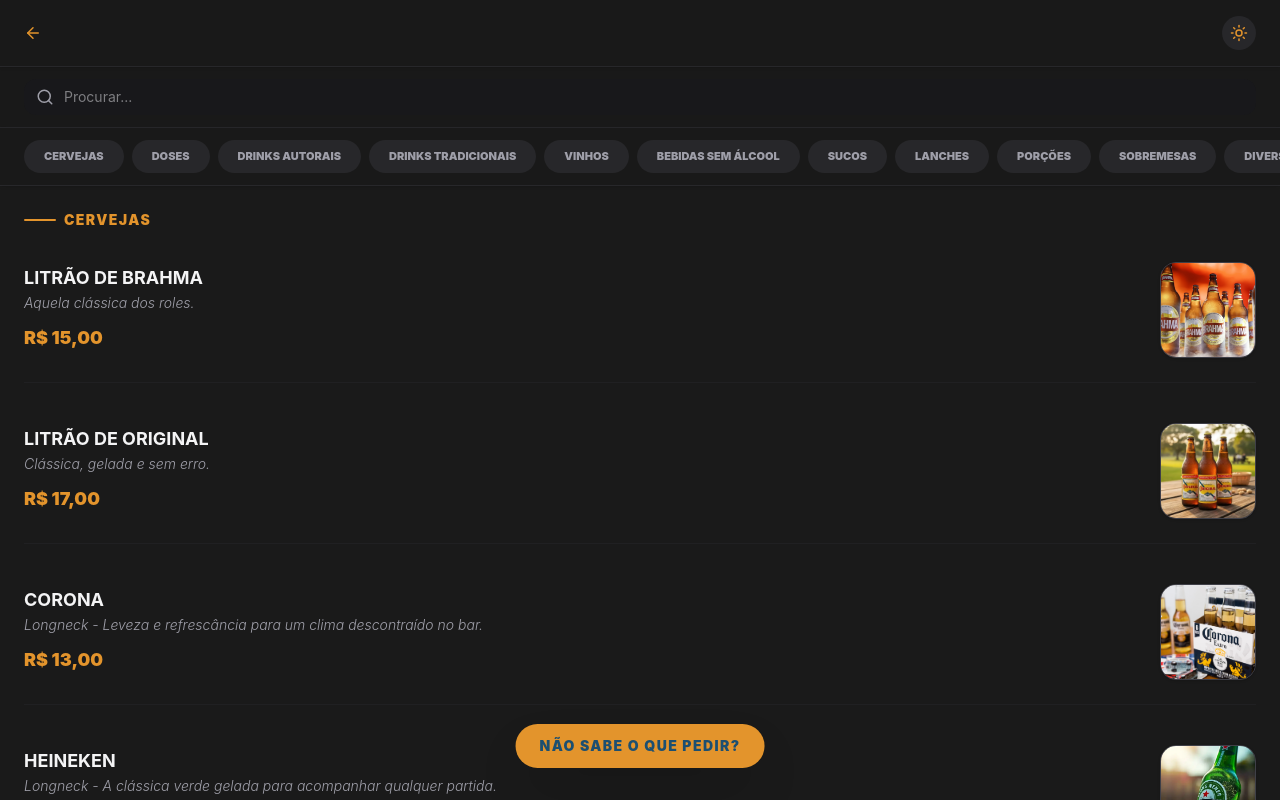
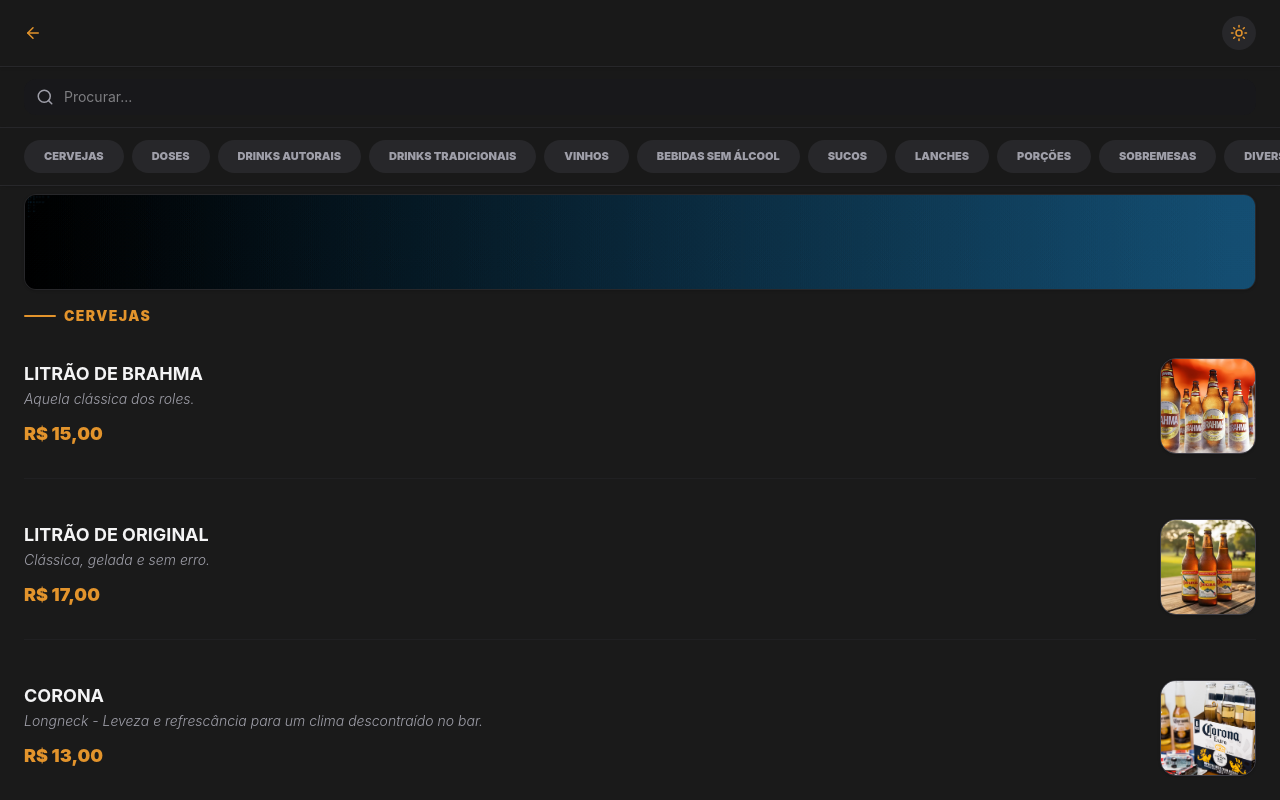
Before and after one commit to magepasaro/d20bar, a React (Vite) app in the folder taverna-d20/: page / in a window 1280 px wide. Both pictures are taken after a click on the button "PRESS START 2P". Shown: the top 800 px of the page. Built offline with nearby package versions, Linux system fonts and the light colour scheme; no server answers.

Commit message:
Add banner GIF and adjust layout in MenuScreen
Added a banner GIF to the MenuScreen component and adjusted the layout for better spacing.

```diff
--- a/taverna-d20/src/components/menuScreen.jsx
+++ b/taverna-d20/src/components/menuScreen.jsx
@@ -1,10 +1,9 @@
 import React, { useState, useEffect, useRef } from 'react';
 import { motion } from 'framer-motion';
-import { Sun, Moon, Search, X } from 'lucide-react';
+import { Sun, Moon, Search, X, ArrowLeft } from 'lucide-react';
 import { menuData } from '../data/menuData';
-import { ArrowLeft } from 'lucide-react';
 
-export default function MenuScreen({ darkMode, toggleTheme, onBack, onChallenge }) {
+export default function MenuScreen({ darkMode, toggleTheme, onBack, onChallenge, bannerGif = "./src/assets/banner-indecisos.gif" }) {
   const [activeSection, setActiveSection] = useState('bebidas');
   const [searchTerm, setSearchTerm] = useState("");
   const navRef = useRef(null);
@@ -13,7 +12,6 @@
     const handleScroll = () => {
       if (searchTerm !== "") return;
       const scrollPosition = window.scrollY + 200;
-
       menuData.forEach(section => {
         const element = document.getElementById(section.id);
         if (element && scrollPosition >= element.offsetTop && scrollPosition < element.offsetTop + element.offsetHeight) {
@@ -48,11 +46,13 @@
 
   return (
     <motion.div key="menu" initial={{ opacity: 0 }} animate={{ opacity: 1 }} className="relative">
+
+      {/* CATEGORIAS */}
       <div className="sticky top-0 z-50">
         <header className="bg-d20-fundo-light/90 dark:bg-d20-fundo-dark/90 backdrop-blur-lg px-6 py-4 flex justify-between items-center border-b border-zinc-200 dark:border-zinc-800 shadow-sm transition-colors">
           <div onClick={onBack} className="flex items-center gap-2 cursor-pointer active:scale-95 transition-transform">
             <span className="font-black uppercase text-base tracking-tighter text-d20-azul dark:text-d20-amarelo">
-            <ArrowLeft size={18} />
+              <ArrowLeft size={18} />
             </span>
           </div>
           <button onClick={toggleTheme} className="p-2 bg-zinc-200 dark:bg-zinc-800 rounded-full active:scale-90 transition-transform">
@@ -95,7 +95,23 @@
         )}
       </div>
 
-      <main className="p-6 pb-40 space-y-16">
+      {/* PRODUTOS */}
+      <main className="p-6 pb-24 space-y-16">
+
+        {/* Banner GIF  */}
+        <div className="-mt-4 mb-4">
+          <div
+            onClick={onChallenge}
+            className="w-full h-24 rounded-xl overflow-hidden cursor-pointer shadow-sm active:scale-[0.99] transition-transform border border-zinc-200 dark:border-zinc-800"
+          >
+            <img
+              src={bannerGif}
+              alt="Não sabe o que pedir? Clique aqui!"
+              className="w-full h-full object-cover"
+            />
+          </div>
+        </div>
+
         {filteredMenu.length > 0 ? (
           filteredMenu.map((section) => (
             <section key={section.id} id={section.id} className="scroll-mt-52">
@@ -128,16 +144,6 @@
           <div className="text-center py-20 opacity-50 italic text-zinc-500 dark:text-zinc-400">Nenhum item encontrado...</div>
         )}
       </main>
-
-      <button
-      onClick={onChallenge}
-      className="fixed bottom-8 left-1/2 -translate-x-1/2 bg-d20-azul dark:bg-d20-amarelo text-white dark:text-d20-azul px-6 py-3 rounded-full shadow-2xl z-50 whitespace-nowrap active:scale-95 transition-all "
-      >
-      <span className="font-black text-sm uppercase tracking-widest flex items-center gap-2">
-      Não sabe o que pedir?
-      </span>
-</button>
-
     </motion.div>
   );
 }
```
